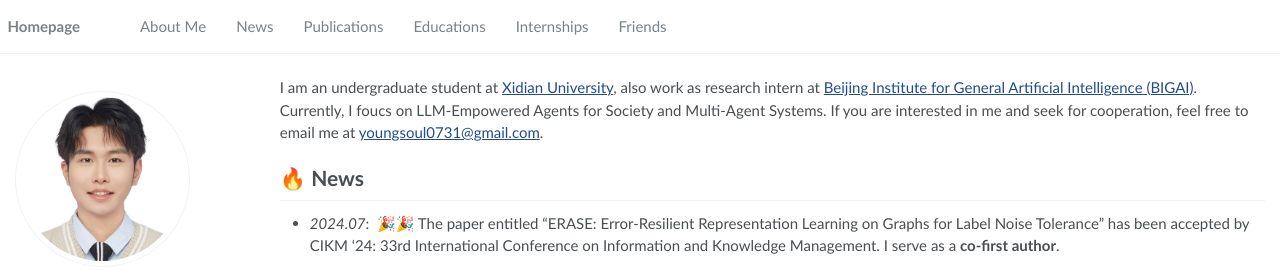
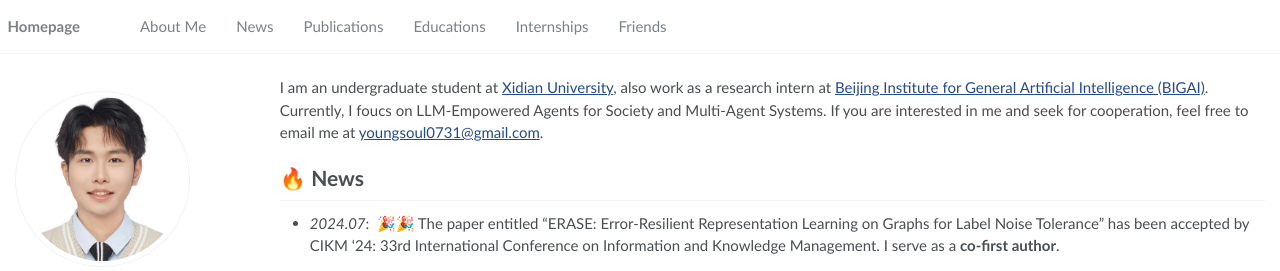
Before and after one commit to youngsoul0731/youngsoul0731.github.io, a Jekyll site: the page built from _pages/about.md, in a window 1280 px wide and 935 px high. Shown: the top 271 px of the window. Built offline with Jekyll 4.4.1, drawn with Linux system fonts in a browser that asks for light colours; some web fonts are replaced.

```diff
--- a/_pages/about.md
+++ b/_pages/about.md
@@ -17,7 +17,7 @@ redirect_from:
 <span class='anchor' id='about-me'></span>
 
 
-I am an undergraduate student at [Xidian University](https://www.xidian.edu.cn/), also work as research intern at [Beijing Institute for General Artificial Intelligence (BIGAI)](https://www.bigai.ai/). Currently, I foucs on LLM-Empowered Agents for Society and Multi-Agent Systems. If you are interested in me and seek for cooperation, feel free to email me at [youngsoul0731@gmail.com](mailto:youngsoul0731@gmail.com/).
+I am an undergraduate student at [Xidian University](https://www.xidian.edu.cn/), also work as a research intern at [Beijing Institute for General Artificial Intelligence (BIGAI)](https://www.bigai.ai/). Currently, I foucs on LLM-Empowered Agents for Society and Multi-Agent Systems. If you are interested in me and seek for cooperation, feel free to email me at [youngsoul0731@gmail.com](mailto:youngsoul0731@gmail.com/).
 
 
 # 🔥 News
```
